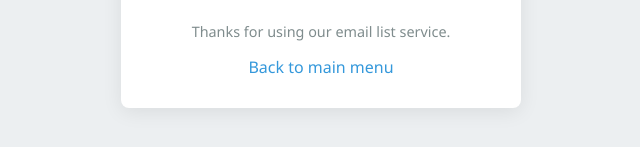
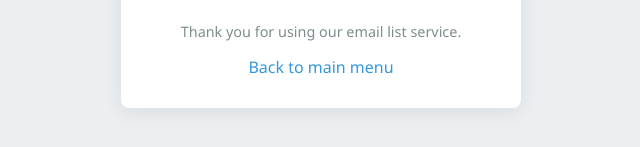
Before and after one commit to kbalde15/_EmailListQueryString, a plain HTML site: page index.html in a window 1280 px wide. Shown: the part 427-574 px from the top of the page, 319-959 px from the left. Drawn offline with Linux system fonts and the light colour scheme.

Commit message:
Revise email form and footer content
Updated the email list form and footer text.

```diff
--- a/index.html
+++ b/index.html
@@ -29,7 +29,7 @@
         </div>
         <hr>
       </form>
-        <p class="footer-text">Thanks for using our email list service.</p>
+        <p class="footer-text">Thank you for using our email list service.</p>
         <a href="https://kbalde15.github.io/form-apps/index.html" class="back-menu">Back to main menu</a>
     </main>
 
```
